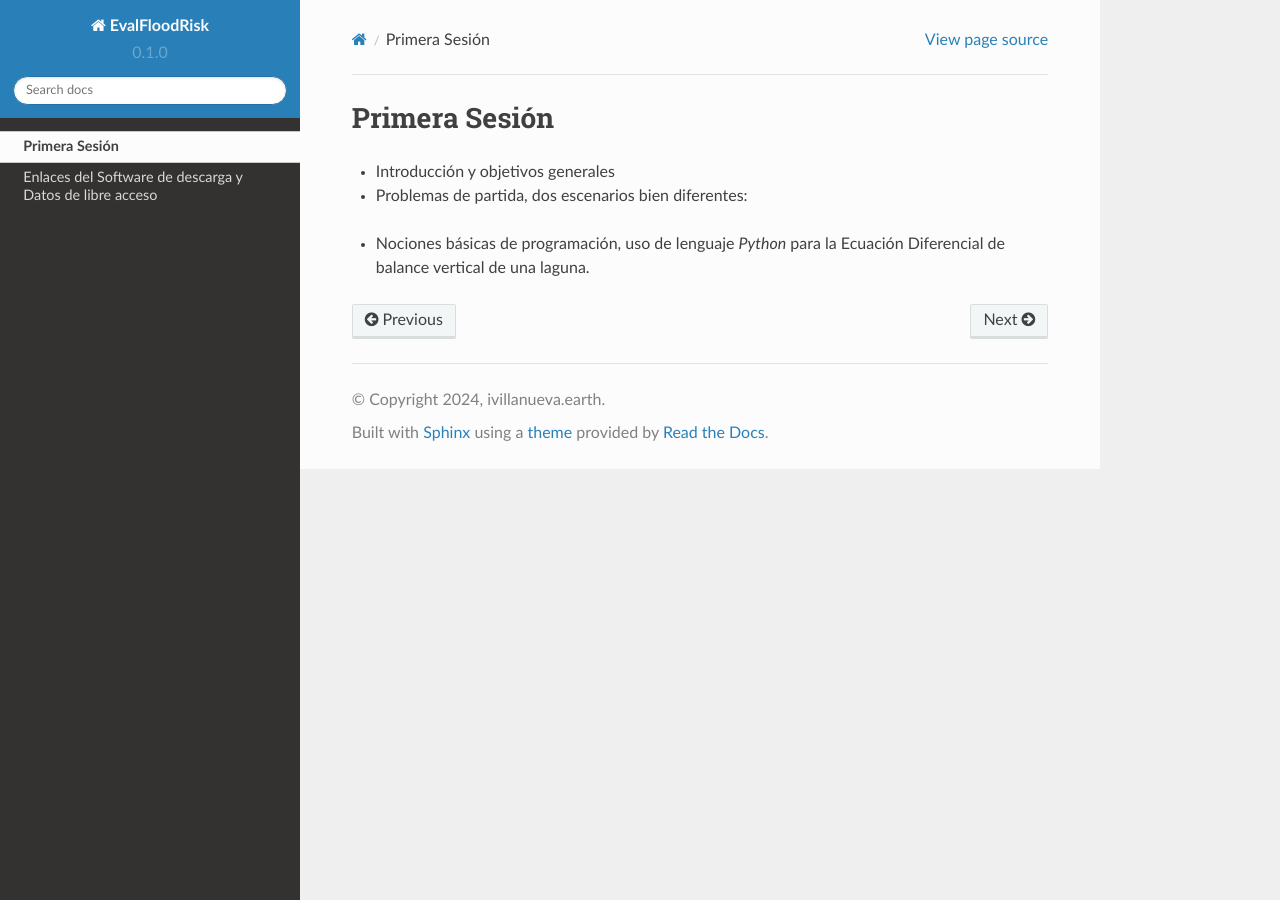
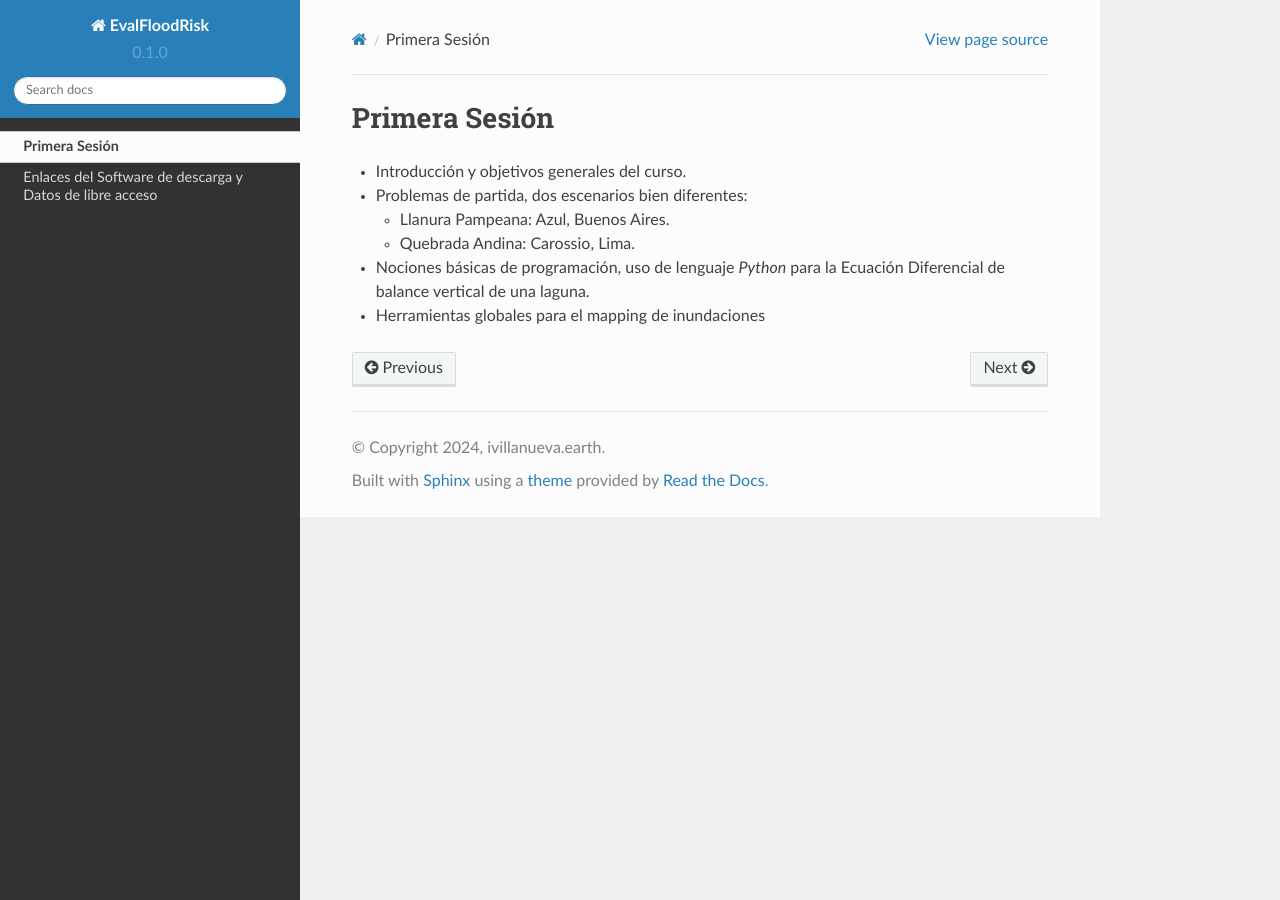
Before and after one commit to ivillamadrid/EvalFloodRisk_RSSWE, a Sphinx documentation site: the page built from docs/source/D1.rst, in a window 1280 px wide. Built offline with Sphinx 7.4.7 and the Read the Docs theme 2.0.0, drawn with Linux system fonts in a browser that asks for light colours; pages that are not in the unit, such as notebooks, are missing from menus.

Commit message:
Update D1.rst

```diff
--- a/docs/source/D1.rst
+++ b/docs/source/D1.rst
@@ -1,11 +1,14 @@
 
 Primera Sesión
 ==============
-* Introducción y objetivos generales
+* Introducción y objetivos generales del curso.
 
 * Problemas de partida, dos escenarios bien diferentes:
 
-.. * Llanura Pampeana: Azul, Buenos Aires.
-.. * Quebrada Andina: Carossio, Lima.
+  * Llanura Pampeana: Azul, Buenos Aires.
+  * Quebrada Andina: Carossio, Lima.
+
 
 * Nociones básicas de programación, uso de lenguaje *Python* para la Ecuación Diferencial de balance vertical de una laguna.
+
+* Herramientas globales para el mapping de inundaciones
```
